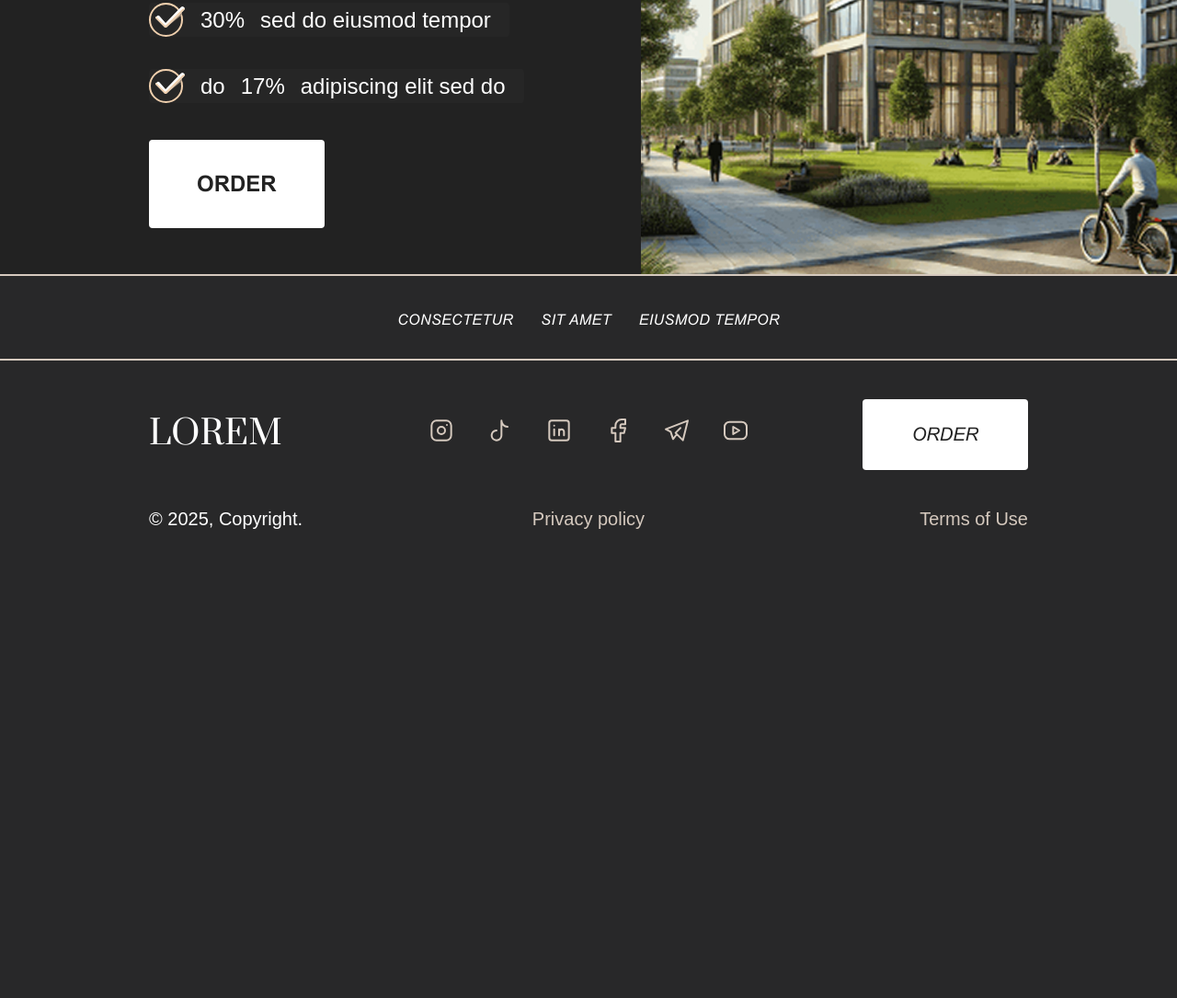
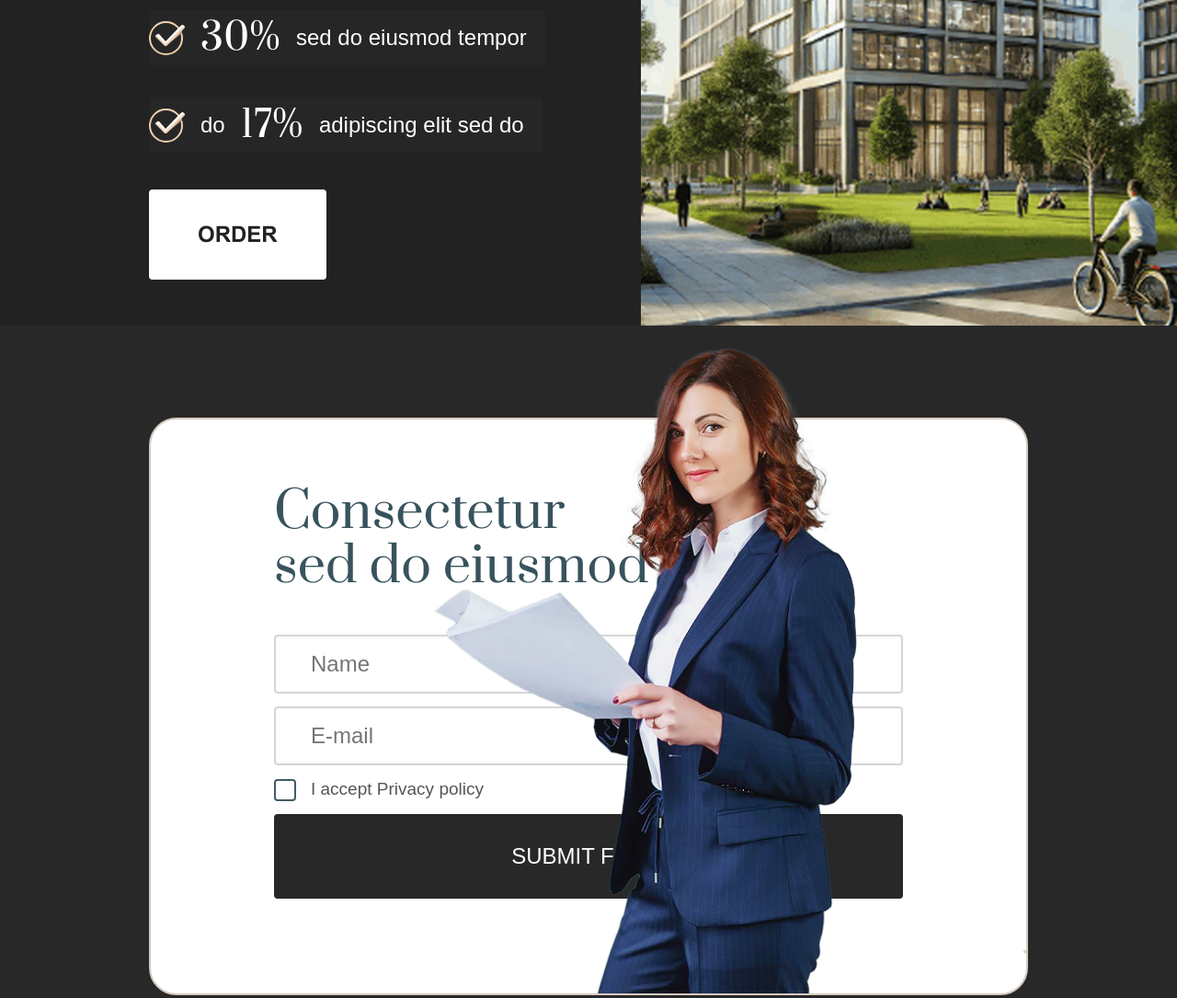
Before and after one commit to den7466/MST-test-task, a plain HTML site: page index.html in a window 1280 px wide. Shown: the part 502-1587 px from the top of the page at 92% size. Before the commit the page ends 1133 px from the top, so only its background shows below. Drawn offline with Linux system fonts and the light colour scheme; a web font is replaced by a local one.

Commit message:
feat: contact form

```diff
--- a/index.html
+++ b/index.html
@@ -32,11 +32,11 @@
             <span class="banner-text">sed do eiusmod tempor</span>
             <ul class="banner-list">
               <li class="banner-item">
-                do<span>$10 000</span>consectetur elit
+                do<span class="banner-text_dedicated">$10 000</span>consectetur elit
               </li>
-              <li class="banner-item"><span>30%</span>sed do eiusmod tempor</li>
+              <li class="banner-item"><span class="banner-text_dedicated">30%</span>sed do eiusmod tempor</li>
               <li class="banner-item">
-                do<span>17%</span>adipiscing elit sed do
+                do<span class="banner-text_dedicated">17%</span>adipiscing elit sed do
               </li>
             </ul>
             <a href="#" class="button">Order</a>
@@ -51,7 +51,25 @@
         </div>
       </div>
     </header>
-    <main class="main"></main>
+    <main class="main">
+      <section class="contact-form">
+        <div class="container">
+          <div class="contact-form__container">
+            <h2 class="contact-form__title">Consectetur sed do eiusmod</h2>
+            <form class="contact-form__form" action="/" method="post">
+              <input class="contact-form__input" type="text" name="u-name" id="name" placeholder="Name">
+              <input class="contact-form__input" type="email" name="email" id="email" placeholder="E-mail">
+              <label class="contact-form__label">
+                <input class="contact-form__checkbox visually-hidden"type="checkbox" name="p-policy" id="p-policy">
+                <span></span>
+                I accept Privacy policy
+              </label>
+              <button type="submit" class="button contact-form__button">Submit Form</button>
+            </form>
+          </div>
+        </div>
+      </section>
+    </main>
     <footer class="footer">
       <nav class="menu footer-menu">
         <ul class="menu__list">
--- a/styles/styles.css
+++ b/styles/styles.css
@@ -87,13 +87,13 @@ h6 {
   width: fit-content;
   padding: 30px 51px;
   border-radius: 4px;
-  border: 1px solid transparent;
+  border: 2px solid transparent;
   transition: all .3s ease;
 }
 
 .button:hover {
   color: #ffffff;
-  border: 1px solid #ffffff;
+  border: 2px solid #ffffff;
   background-color: transparent;
 }
 
@@ -166,6 +166,14 @@ h6 {
   line-height: 120%;
 }
 
+.banner-text_dedicated {
+  font-family: 'Prata', serif;
+  font-weight: 400;
+  font-size: 40px;
+  line-height: 150%;
+  letter-spacing: .4px;
+}
+
 .banner-list {
   list-style: none;
   margin: 64px 0 40px;
@@ -210,6 +218,114 @@ h6 {
   object-fit: cover;
   object-position: right bottom;
   position: absolute;
+}
+
+.contact-form {
+  padding: 100px 0 0;
+  margin-bottom: 100px;
+}
+
+.contact-form__container {
+  position: relative;
+  min-height: 628px;
+  padding: 72px 134px;
+  background-color: #ffffff;
+  border-radius: 30px;
+  border: 2px solid #d5c9be;
+  background-image: url('../images/image3.png');
+  background-repeat: no-repeat;
+  background-position-x: 430px;
+  background-position-y: center;
+  background-size: auto 700px;
+}
+
+.contact-form__container::after {
+  content: '';
+  position: absolute;
+  bottom: 0;
+  right: 92px;
+  display: block;
+  width: 600px;
+  height: 775px;
+  background-image: url('../images/image2.png');
+  background-repeat: no-repeat;
+  background-position: top right;
+  background-size: cover;
+}
+
+.contact-form__title {
+  display: block;
+  font-family: 'Prata', serif;
+  font-weight: 400;
+  font-size: 54px;
+  line-height: 110%;
+  color: #38535d;
+  max-width: 410px;
+}
+
+.contact-form__form {
+  display: flex;
+  flex-direction: column;
+  gap: 14px;
+  max-width: 780px;
+  margin-top: 44px;
+}
+
+.contact-form__input {
+  display: block;
+  border: 2px solid #d6d6d6;
+  padding: 12px 38px;
+  color: #55565a;
+  font-size: 24px;
+  line-height: 150%;
+  border-radius: 4px;
+  transition: border .3s ease;
+}
+
+.contact-form__input:active, .contact-form__input:focus {
+  border: 2px solid #d5c9be;
+  outline: none;
+}
+
+.contact-form__label {
+  font-size: 19px;
+  line-height: 130%;
+  color: #55565a;
+  display: flex;
+  align-items: center;
+  gap: 16px;
+}
+
+.contact-form__checkbox + span {
+  display: block;
+  width: 24px;
+  height: 24px;
+  border: 2px solid #405d65;
+  box-sizing: border-box;
+  border-radius: 4px;
+}
+.contact-form__checkbox:checked + span {
+    background-color: #405d65;
+    background-image: url("../images/icons/checkbox.svg");
+    background-size: 22px 20px;
+    background-position: center;
+    background-repeat: no-repeat;
+}
+
+.contact-form__button {
+  background-color: #282829;
+  color: #ffffff;
+  cursor: pointer;
+  font-size: 24px;
+  font-style: normal;
+  font-weight: 400;
+  width: 100%;
+}
+
+.contact-form__button:hover {
+  background-color: #ffffff;
+  color: #282829;
+  border: 2px solid #282829;
 }
 
 .footer-menu {
```
Also changed, not shown: images/icons/checkbox.svg (added), images/image2.png (added), images/image3.png (added).
